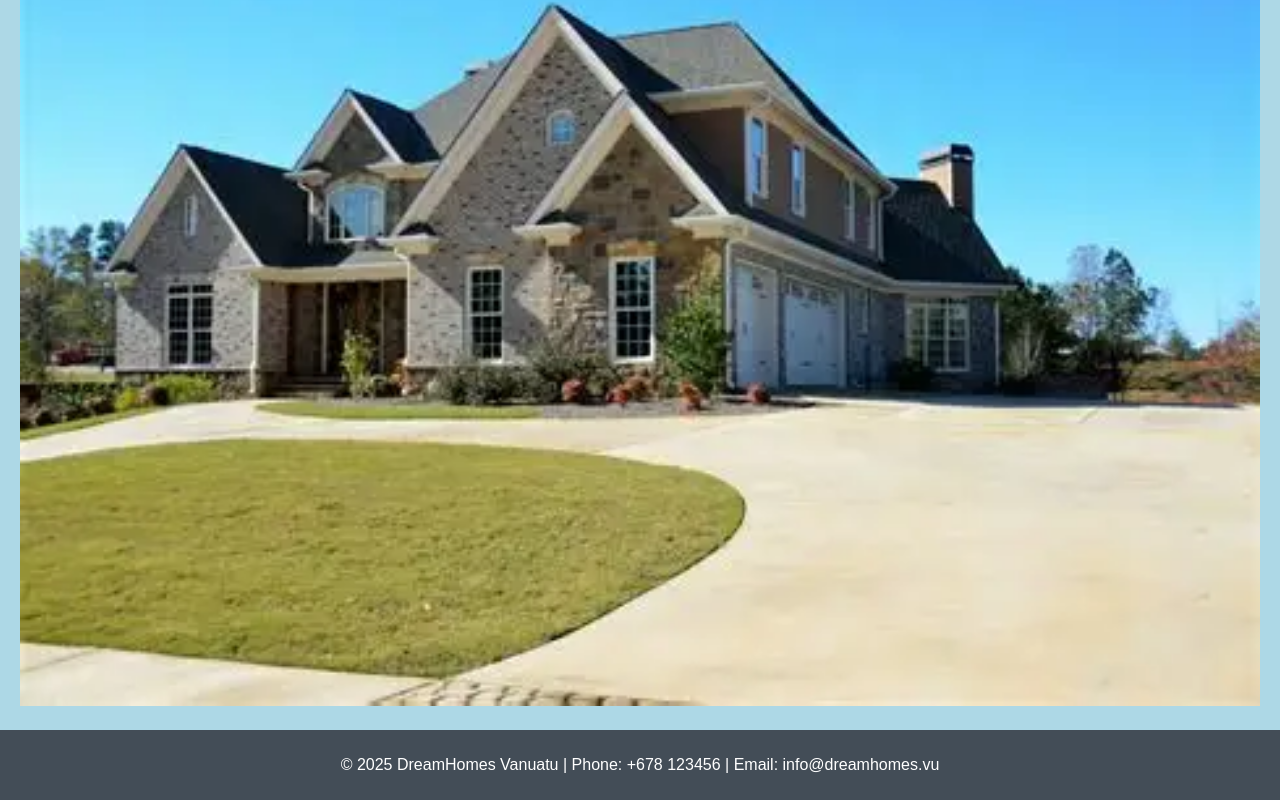
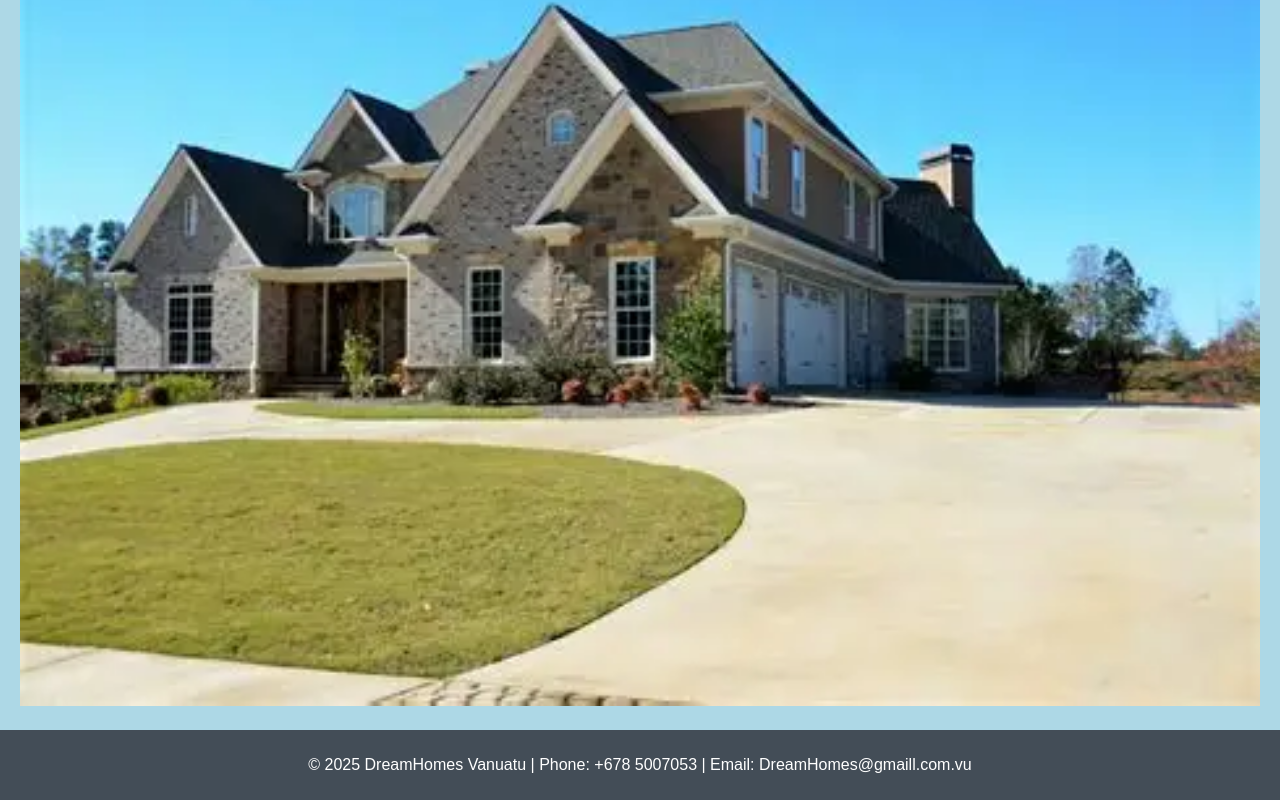
Before and after one commit to Jester-coder-tech/DreamHomes-Vanutu_John-Nasak, a plain HTML site: page index.html in a window 1280 px wide. Shown: the part 465-1265 px from the top of the page. Drawn offline with Linux system fonts and the light colour scheme.

Commit message:
Fix footer contact details in index.html
Updated footer contact information and email address.

```diff
--- a/index.html
+++ b/index.html
@@ -29,7 +29,7 @@
   </header>
   <!-- Footer -->
 <footer>
-    <p>© 2025 DreamHomes Vanuatu | Phone: +678 123456 | Email: info@dreamhomes.vu</p>
+    <p>© 2025 DreamHomes Vanuatu | Phone: +678 5007053 | Email: DreamHomes@gmaill.com.vu</p>
 </footer>
 </body>
 </html>
```
